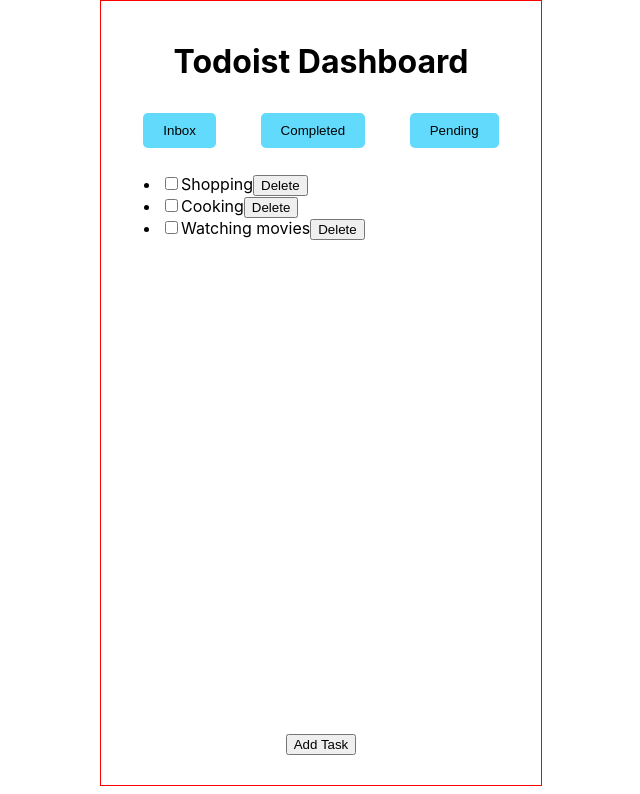
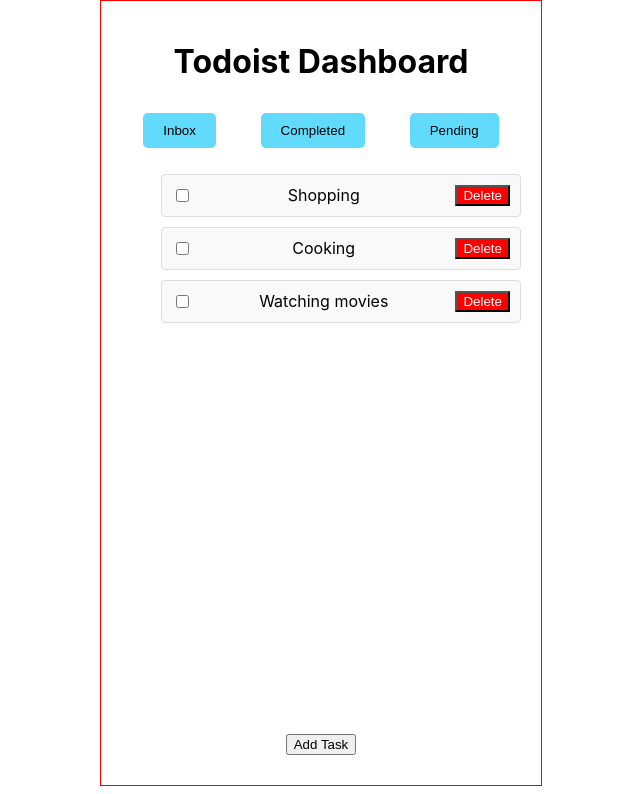
Before and after one commit to Tejashree-naik/todo-application, a React (Create React App) app: page / in a window 1280 px wide. Shown: the top 794 px of the page, without its empty margins (319-959 px from the left). Built offline with nearby package versions, Linux system fonts and the light colour scheme.

Commit message:
add css for delete button

```diff
--- a/src/App.css
+++ b/src/App.css
@@ -68,3 +68,21 @@
   padding: 0;
   list-style-type: none;
 }
+.delete-button {
+  background-color: red;
+  color: white;
+}
+
+.delete-button:hover {
+  background-color: darkred;
+}
+li {
+  display: flex;
+  justify-content: space-between; /* Space between checkbox+text and delete button */
+  align-items: center;
+  padding: 10px;
+  border: 1px solid #ddd;
+  margin-bottom: 10px;
+  border-radius: 4px;
+  background-color: #f9f9f9;
+}
--- a/src/App.js
+++ b/src/App.js
@@ -65,7 +65,12 @@
               />
               {task.name}
               {/* Delete button */}
-              <button onClick={() => deleteTask(task.id)}>Delete</button>
+              <button
+                className="delete-button"
+                onClick={() => deleteTask(task.id)}
+              >
+                Delete
+              </button>
             </li>
           ))}
         </ul>
```
